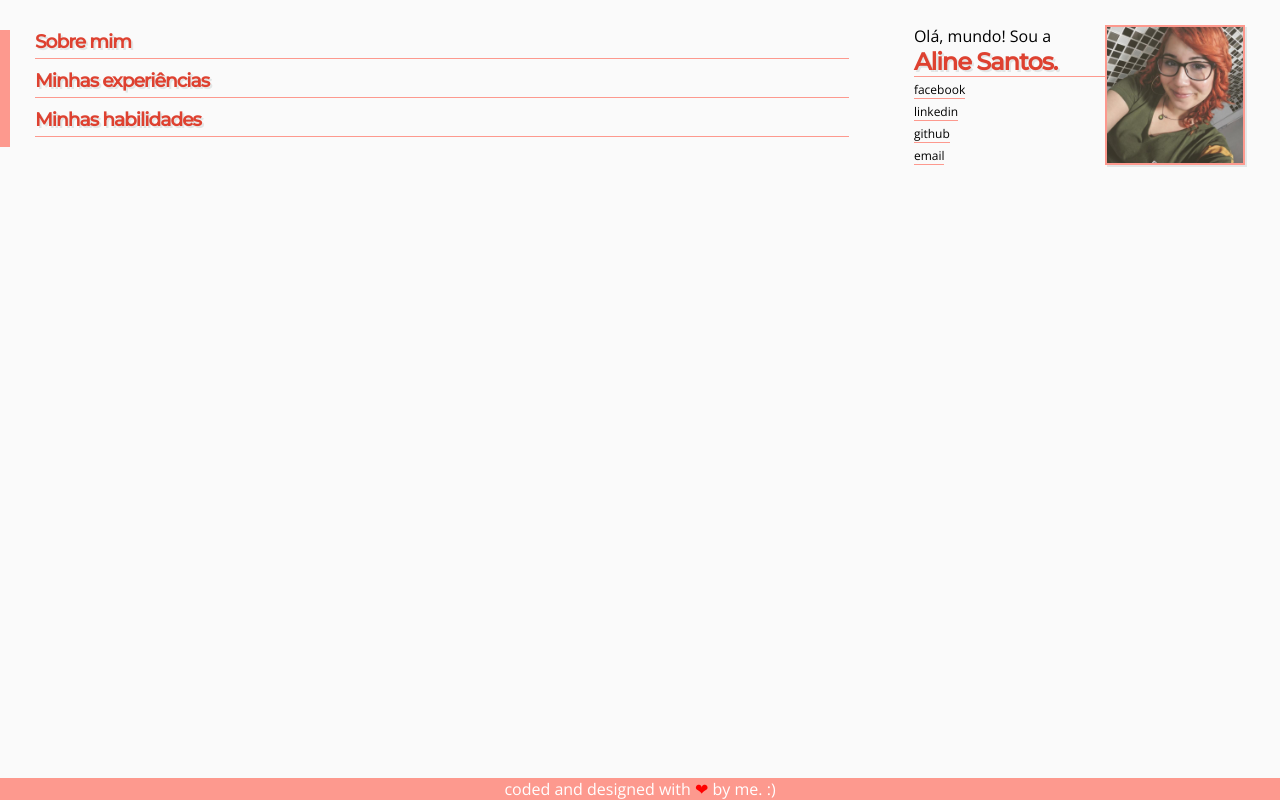
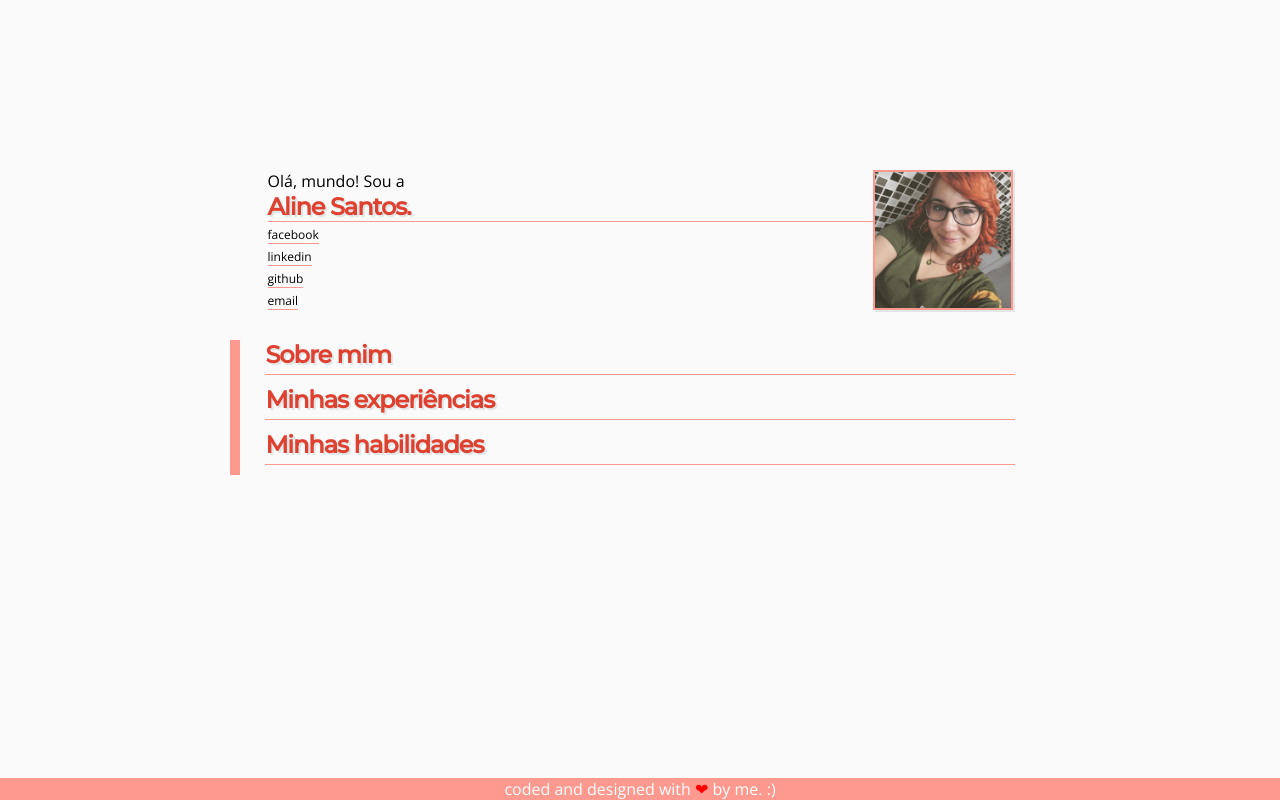
Before and after one commit to nikachuu/AvanadeAcademy-Portfolio, a website: page index.html in a window 1280 px wide. Drawn offline with nearby package versions, Linux system fonts and the light colour scheme.

Commit message:
ajustes de layout

```diff
--- a/index.css
+++ b/index.css
@@ -12,13 +12,15 @@
 body {
     background-color: #fafafa;
     width: 100%;
+    height: 100vh;
     display: flex;
     flex-direction: column;
+    justify-content: center;
 }
 
-@media only screen and (min-width: 760px) {
+@media only screen and (min-width: 768px) {
     body {
-        flex-direction: row-reverse;
+        align-items: center;
     }
 }
 
@@ -34,12 +36,20 @@ body h2 {
 
 header {
     height: 200px;
-    padding: 25px 35px 0 35px;
+    padding: 0 35px 0 35px;
     width: 100%;
     display: flex;
     flex-direction: row-reverse;
     justify-content: space-between;
 }
+
+@media only screen and (min-width: 768px){
+    header {
+        align-items: center;
+        justify-content: center;
+    }
+}
+
 
 header .header--personalphoto {
     box-shadow: 2px 2px 0px rgb(227, 230, 230);
@@ -53,7 +63,7 @@ header .header--intro {
     margin: 0;
     padding: 0;
     border: none;
-    width: 100%;
+    width: 50%;
 }
 
 header .header--intro h1 {
@@ -78,15 +88,20 @@ header .header--intro .header--socialmedia a:hover {
     transition: color 3s fade-out;
 }
 
+main {
+    height: 40%;
+    padding-right: 35px;
+}
 
-main {
-    height: 100%;
-    padding: 30px 30px 85px 0;
+@media only screen and (min-width: 768px) {
+    main{
+        width: 64%;
+    }
 }
 
 main p,
 main strong {
-    margin: 15px 0 10px 0;
+    margin: 15px 0 25px 0;
 }
 
 main section {
@@ -95,6 +110,7 @@ main section {
 }
 
 main section h3 {
+    font-size: 24px;
     padding-bottom: 5px;
     border-bottom: 1px solid #fd998e;
     font-family: 'Montserrat', sans-serif;
@@ -119,7 +135,7 @@ main section .sections__accordion h4 {
     letter-spacing: -1px;
     color: #de4130;
     text-shadow: 2px 2px 0px rgb(227, 230, 230);
-    font-size: 16px;
+    font-size: 19px;
     margin-top: 10px;
 }
 
@@ -140,6 +156,11 @@ main section .sections__accordion .divider{
     }
 }
 
+main section .sections__accordion ul{
+    font-size: 14px;
+    margin-top: 5px;
+}
+
 body footer {
     position: fixed;
     bottom: 0;
--- a/index.html
+++ b/index.html
@@ -102,6 +102,7 @@
                     <li>Adobe Photoshop</li>
                     <li>Adobe Ilustrator</li>
                 </ul>
+                <div class="divider"></div>
             </div>
         </section>
     </main>
```
